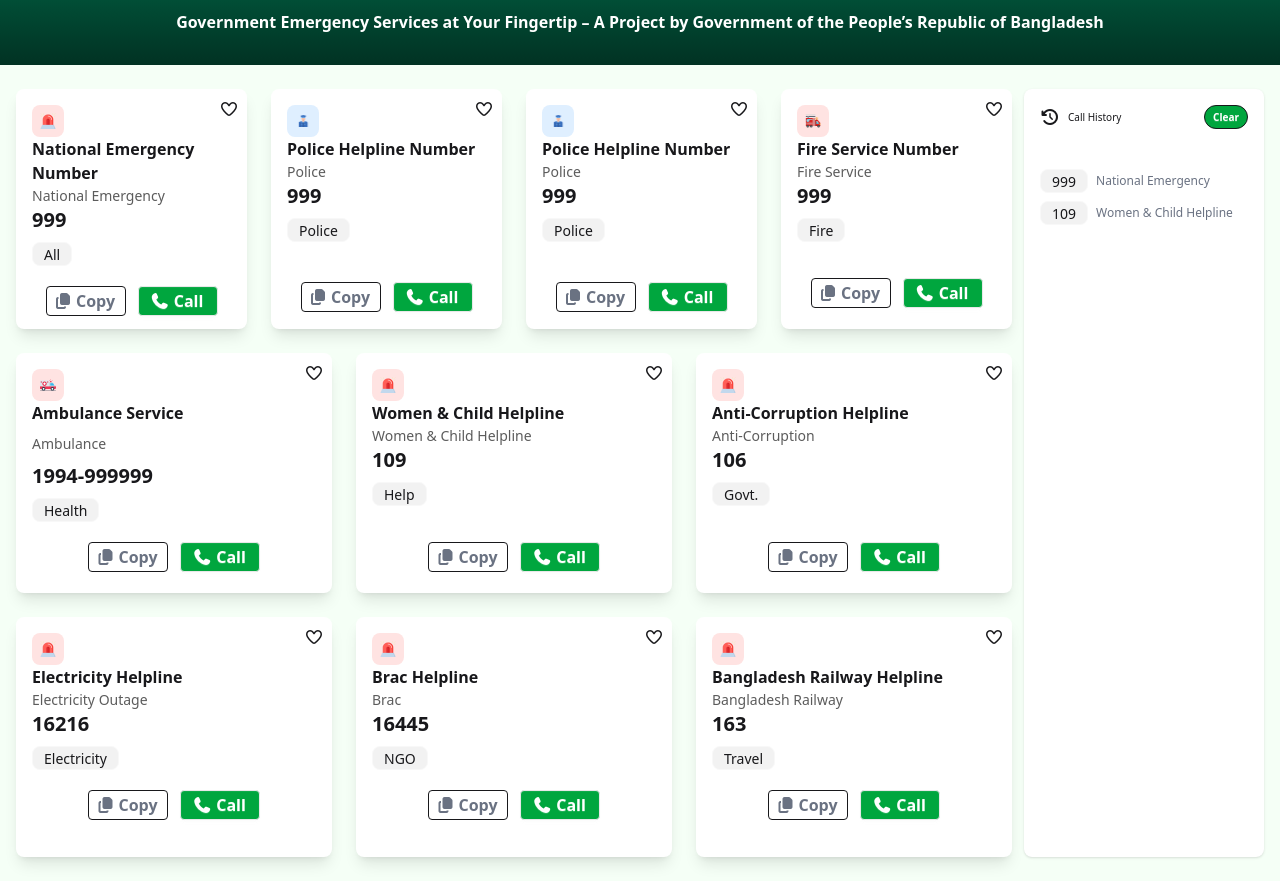
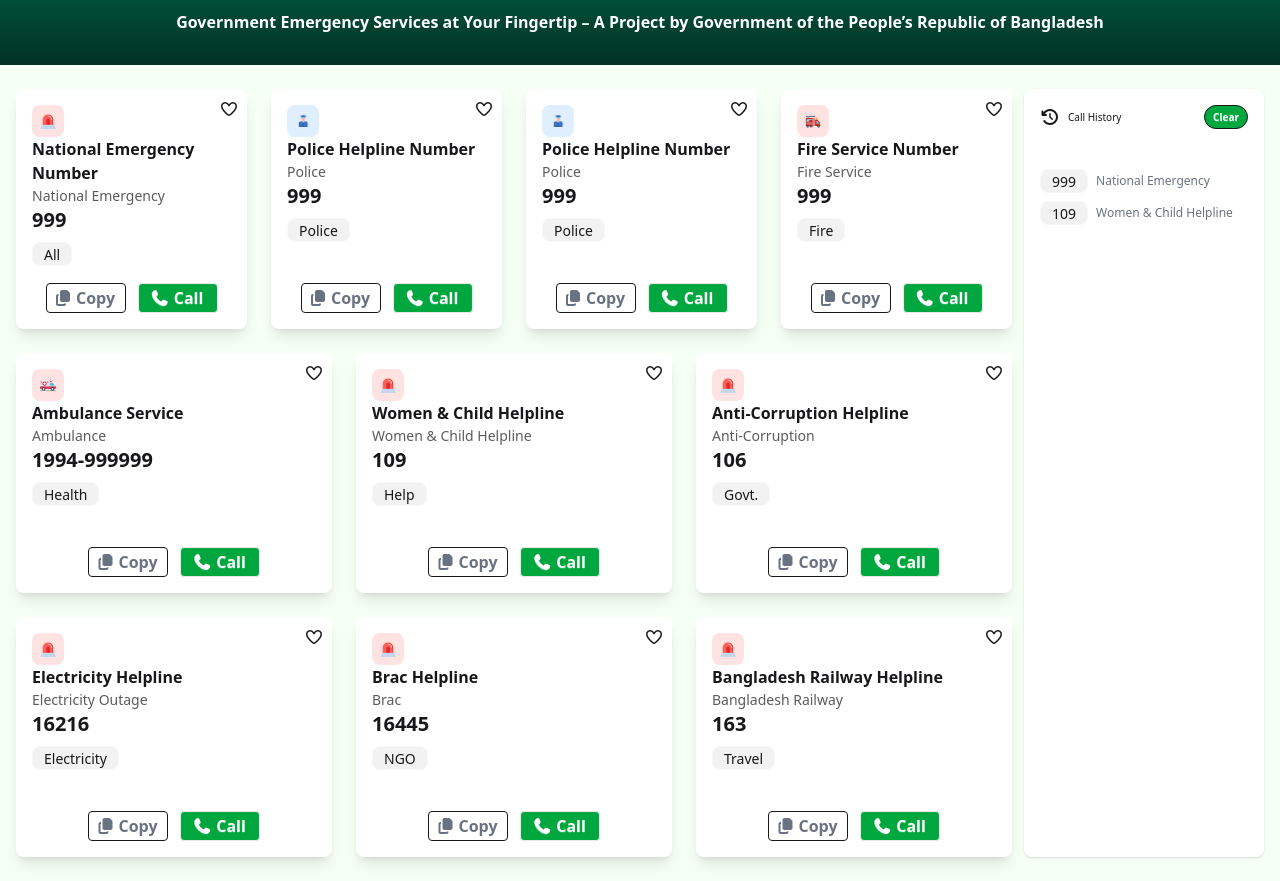
Before and after one commit to oniichan28/B12-A5-Emergency-Hotline, a plain HTML site: page index.html in a window 1280 px wide. Shown: the part 277-1158 px from the top of the page. Drawn offline with nearby package versions, Linux system fonts and the light colour scheme; a web font is replaced by a local one.

```diff
--- a/index.html
+++ b/index.html
@@ -4,9 +4,16 @@
     <meta charset="UTF-8">
     <meta name="viewport" content="width=device-width, initial-scale=1.0">
     <title>Emergency Service Directory</title>
+    <!-- Daisy UI CDN  -->
+
     <link href="https://cdn.jsdelivr.net/npm/daisyui@5" rel="stylesheet" type="text/css" />
+    <!-- Tailwind CSS CDN  -->
     <script src="https://cdn.jsdelivr.net/npm/@tailwindcss/browser@4"></script>
     <link rel="stylesheet" href="https://cdnjs.cloudflare.com/ajax/libs/font-awesome/7.0.0/css/all.min.css" integrity="sha512-DxV+EoADOkOygM4IR9yXP8Sb2qwgidEmeqAEmDKIOfPRQZOWbXCzLC6vjbZyy0vPisbH2SyW27+ddLVCN+OMzQ==" crossorigin="anonymous" referrerpolicy="no-referrer" />
+    <!-- Hind Madurai Font -->
+     <link rel="preconnect" href="https://fonts.googleapis.com">
+<link rel="preconnect" href="https://fonts.gstatic.com" crossorigin>
+<link href="https://fonts.googleapis.com/css2?family=Hind+Madurai:wght@300;400;500;600;700&display=swap" rel="stylesheet">
 </head>
 <body>
    <header>
@@ -39,153 +46,172 @@
 
 <main class="mx-auto px-2 md:px-4 py-4 md:py-6 grid grid-cols-1 md:grid-cols-5 gap-3 bg-[#F5FFF6]">
 
-  <div class="md:col-span-4 flex flex-col gap-4 md:gap-6">
-
-    <div class="grid grid-cols-1 sm:grid-cols-2 md:grid-cols-4 gap-4 md:gap-6">
+  <div class="md:col-span-4">
+    <div class="grid grid-cols-2 md:grid-cols-1 gap-4 md:gap-6">
+      <div class="grid grid-cols-1 md:grid-cols-4 gap-4 md:gap-6">
         <section>
-        <div class="h-[200px] md:h-[240px] card bg-white shadow-lg border-gray-500 p-3 md:p-4 relative">
+          <div class="h-[220px] md:h-[240px] card bg-white shadow-lg border-gray-500 p-3 md:p-4 relative flex flex-col">
             <button class="absolute top-2 right-2"><i class="fa-regular fa-heart"></i></button>
+            <div class="flex-grow">
               <img src="./assets/emergency.png" class="w-[28px] h-[28px] md:w-[32px] md:h-[32px] bg-[#FFE3E2] rounded-lg p-2" alt="">
               <h3 class="font-bold text-[14px] md:text-[16px]">National Emergency <br> Number</h3>
               <p class="text-[#5C5C5C] text-[12px] md:text-[14px]">National Emergency</p>
               <h2 class="font-bold text-lg md:text-xl">999</h2>
               <span class="badge bg-[#F2F2F2] mt-2">All</span>
-          <div class="flex justify-center gap-2 md:gap-3 mt-4 md:mt-5">
+            </div>
+            <div class="flex justify-center gap-2 md:gap-3">
               <button class="btn btn-outline w-[60px] md:w-[80px] h-[24px] md:h-[30px] text-gray-500 text-xs md:text-base"><i class="fa-solid fa-copy"></i> Copy</button>
               <button class="btn bg-[#00A63E] call-btn text-white w-[60px] md:w-[80px] h-[24px] md:h-[30px] text-xs md:text-base"><i class="fa-solid fa-phone"></i> Call</button>
             </div>
           </div>
         </section>
         <section>
-        <div class="h-[200px] md:h-[240px] card bg-white shadow-lg border-gray-500 p-3 md:p-4 relative">
+          <div class="h-[220px] md:h-[240px] card bg-white shadow-lg border-gray-500 p-3 md:p-4 relative flex flex-col">
             <button class="absolute top-2 right-2"><i class="fa-regular fa-heart"></i></button>
+            <div class="flex-grow">
               <img src="./assets/police.png" class="w-[28px] h-[28px] md:w-[32px] md:h-[32px] bg-[#DFEFFF] rounded-lg p-2" alt="">
               <h3 class="font-bold text-[14px] md:text-[16px]">Police Helpline Number</h3>
               <p class="text-[#5C5C5C] text-[12px] md:text-[14px]">Police</p>
               <h2 class="font-bold text-lg md:text-xl">999</h2>
               <span class="badge bg-[#F2F2F2] mt-2">Police</span>
-          <div class="flex justify-center gap-2 md:gap-3 mt-7 md:mt-10">
+            </div>
+            <div class="flex justify-center gap-2 md:gap-3">
               <button class="btn btn-outline w-[60px] md:w-[80px] h-[24px] md:h-[30px] text-gray-500 text-xs md:text-base"><i class="fa-solid fa-copy"></i> Copy</button>
               <button class="btn bg-[#00A63E] call-btn text-white w-[60px] md:w-[80px] h-[24px] md:h-[30px] text-xs md:text-base"><i class="fa-solid fa-phone"></i> Call</button>
             </div>
           </div>
         </section>
         <section>
-        <div class="h-[200px] md:h-[240px] card bg-white shadow-lg border-gray-500 p-3 md:p-4 relative">
+          <div class="h-[220px] md:h-[240px] card bg-white shadow-lg border-gray-500 p-3 md:p-4 relative flex flex-col">
             <button class="absolute top-2 right-2"><i class="fa-regular fa-heart"></i></button>
+            <div class="flex-grow">
               <img src="./assets/police.png" class="w-[28px] h-[28px] md:w-[32px] md:h-[32px] bg-[#DFEFFF] rounded-lg p-2" alt="">
               <h3 class="font-bold text-[14px] md:text-[16px]">Police Helpline Number</h3>
               <p class="text-[#5C5C5C] text-[12px] md:text-[14px]">Police</p>
               <h2 class="font-bold text-lg md:text-xl">999</h2>
               <span class="badge bg-[#F2F2F2] mt-2">Police</span>
-          <div class="flex justify-center gap-2 md:gap-3 mt-7 md:mt-10">
+            </div>
+            <div class="flex justify-center gap-2 md:gap-3">
               <button class="btn btn-outline w-[60px] md:w-[80px] h-[24px] md:h-[30px] text-gray-500 text-xs md:text-base"><i class="fa-solid fa-copy"></i> Copy</button>
               <button class="btn bg-[#00A63E] call-btn text-white w-[60px] md:w-[80px] h-[24px] md:h-[30px] text-xs md:text-base"><i class="fa-solid fa-phone"></i> Call</button>
             </div>
           </div>
         </section>
          <section>
-        <div class="h-[200px] md:h-[240px] card bg-white shadow-lg border-gray-500 p-3 md:p-4 relative">
+          <div class="h-[220px] md:h-[240px] card bg-white shadow-lg border-gray-500 p-3 md:p-4 relative flex flex-col">
             <button class="absolute top-2 right-2"><i class="fa-regular fa-heart"></i></button>
+            <div class="flex-grow">
               <img src="./assets/fire-service.png" class="w-[28px] h-[28px] md:w-[32px] md:h-[32px] bg-[#FFE3E2] rounded-lg p-2" alt="">
               <h3 class="font-bold text-[14px] md:text-[16px]">Fire Service Number</h3>
               <p class="text-[#5C5C5C] text-[12px] md:text-[14px]">Fire Service</p>
               <h2 class="font-bold text-lg md:text-xl">999</h2>
               <span class="badge bg-[#F2F2F2] mt-2">Fire</span>
-          <div class="flex justify-center gap-2 md:gap-3 mt-7 md:mt-9">
+            </div>
+            <div class="flex justify-center gap-2 md:gap-3">
               <button class="btn btn-outline w-[60px] md:w-[80px] h-[24px] md:h-[30px] text-gray-500 text-xs md:text-base"><i class="fa-solid fa-copy"></i> Copy</button>
               <button class="btn bg-[#00A63E] call-btn text-white w-[60px] md:w-[80px] h-[24px] md:h-[30px] text-xs md:text-base"><i class="fa-solid fa-phone"></i> Call</button>
             </div>
           </div>
         </section>
       </div>
-
-    <div class="grid grid-cols-1 sm:grid-cols-2 md:grid-cols-3 gap-4 md:gap-6">
+      <div class="grid grid-cols-1 md:grid-cols-3 gap-4 md:gap-6 col-span-2 md:col-span-1">
           <section>
-<div class="h-[200px] md:h-[240px] card bg-white shadow-lg border-gray-500 p-3 md:p-4 relative">
+            <div class="h-[220px] md:h-[240px] card bg-white shadow-lg border-gray-500 p-3 md:p-4 relative flex flex-col">
               <button class="absolute top-2 right-2"><i class="fa-regular fa-heart"></i></button>
+              <div class="flex-grow">
                 <img src="./assets/ambulance.png" class="w-[28px] h-[28px] md:w-[32px] md:h-[32px] bg-[#FFE3E2] bg-cover bg-center rounded-lg p-2" alt="">
-  <h3 class="font-bold text-[14px] md:text-[16px] mt2-">Ambulance Service</h3>
-  <p class="text-[#5C5C5C] text-[12px] md:text-[14px] mt-2">Ambulance</p>
-  <h2 class="font-bold text-lg md:text-xl mt-2">1994-999999</h2>
+                <h3 class="font-bold text-[14px] md:text-[16px]">Ambulance Service</h3>
+                <p class="text-[#5C5C5C] text-[12px] md:text-[14px]">Ambulance</p>
+                <h2 class="font-bold text-lg md:text-xl">1994-999999</h2>
                 <span class="badge bg-[#F2F2F2] mt-2">Health</span>
-  <div class="flex justify-center gap-2 md:gap-3 mt-4 md:mt-5">
+              </div>
+              <div class="flex justify-center gap-2 md:gap-3">
                     <button class="btn btn-outline w-[60px] md:w-[80px] h-[24px] md:h-[30px] text-gray-500 text-xs md:text-base"><i class="fa-solid fa-copy"></i> Copy</button>
                     <button class="btn bg-[#00A63E] call-btn text-white w-[60px] md:w-[80px] h-[24px] md:h-[30px] text-xs md:text-base"> <i class="fa-solid fa-phone"></i>Call</button>
                   </div>
             </div>
           </section>
           <section>
-<div class="h-[200px] md:h-[240px] card bg-white shadow-lg border-gray-500 p-3 md:p-4 relative">
+            <div class="h-[220px] md:h-[240px] card bg-white shadow-lg border-gray-500 p-3 md:p-4 relative flex flex-col">
               <button class="absolute top-2 right-2"><i class="fa-regular fa-heart"></i></button>
+              <div class="flex-grow">
                 <img src="./assets/emergency.png" class="w-[28px] h-[28px] md:w-[32px] md:h-[32px] bg-[#FFE3E2] bg-cover bg-center rounded-lg p-2" alt="">
                 <h3 class="font-bold text-[14px] md:text-[16px]">Women & Child Helpline</h3>
                 <p class="text-[#5C5C5C] text-[12px] md:text-[14px]">Women & Child Helpline</p>
                 <h2 class="font-bold text-lg md:text-xl">109</h2>
                 <span class="badge bg-[#F2F2F2] mt-2">Help</span>
-  <div class="flex justify-center gap-2 md:gap-3 mt-7 md:mt-9">
+              </div>
+              <div class="flex justify-center gap-2 md:gap-3">
                     <button class="btn btn-outline w-[60px] md:w-[80px] h-[24px] md:h-[30px] text-gray-500 text-xs md:text-base"><i class="fa-solid fa-copy"></i> Copy</button>
                     <button class="btn bg-[#00A63E] call-btn text-white w-[60px] md:w-[80px] h-[24px] md:h-[30px] text-xs md:text-base"> <i class="fa-solid fa-phone"></i>Call</button>
                   </div>
             </div>
           </section>
           <section>
-<div class="h-[200px] md:h-[240px] card bg-white shadow-lg border-gray-500 p-3 md:p-4 relative">
+            <div class="h-[220px] md:h-[240px] card bg-white shadow-lg border-gray-500 p-3 md:p-4 relative flex flex-col">
               <button class="absolute top-2 right-2"><i class="fa-regular fa-heart"></i></button>
+              <div class="flex-grow">
                 <img src="./assets/emergency.png" class="w-[28px] h-[28px] md:w-[32px] md:h-[32px] bg-[#FFE3E2] bg-cover bg-center rounded-lg p-2" alt="">
                 <h3 class="font-bold text-[14px] md:text-[16px]">Anti-Corruption Helpline</h3>
                 <p class="text-[#5C5C5C] text-[12px] md:text-[14px]">Anti-Corruption</p>
                 <h2 class="font-bold text-lg md:text-xl">106</h2>
                 <span class="badge bg-[#F2F2F2] mt-2">Govt.</span>
-  <div class="flex justify-center gap-2 md:gap-3 mt-7 md:mt-9">
+              </div>
+              <div class="flex justify-center gap-2 md:gap-3">
+                    <button class="btn btn-outline w-[60px] md:w-[80px] h-[24px] md:h-[30px] text-gray-500 text-xs md:text-base"><i class="fa-solid fa-copy"></i> Copy</button>
+                    <button class="btn bg-[#00A63E] call-btn text-white w-[60px] md:w-[80px] h-[24px] md:h-[30px] text-xs md:text-base"> <i class="fa-solid fa-phone"></i>Call</button>
+                  </div>
+            </div>
+          </section>
+          <section>
+            <div class="h-[220px] md:h-[240px] card bg-white shadow-lg border-gray-500 p-3 md:p-4 relative flex flex-col">
+              <button class="absolute top-2 right-2"><i class="fa-regular fa-heart"></i></button>
+              <div class="flex-grow">
+                <img src="./assets/emergency.png" class="w-[28px] h-[28px] md:w-[32px] md:h-[32px] bg-[#FFE3E2] bg-cover bg-center rounded-lg p-2" alt="">
+                <h3 class="font-bold text-[14px] md:text-[16px]">Electricity Helpline</h3>
+                <p class="text-[#5C5C5C] text-[12px] md:text-[14px]">Electricity Outage</p>
+                <h2 class="font-bold text-lg md:text-xl">16216</h2>
+                <span class="badge bg-[#F2F2F2] mt-2">Electricity</span>
+              </div>
+              <div class="flex justify-center gap-2 md:gap-3">
+                    <button class="btn btn-outline w-[60px] md:w-[80px] h-[24px] md:h-[30px] text-gray-500 text-xs md:text-base"><i class="fa-solid fa-copy"></i> Copy</button>
+                    <button class="btn bg-[#00A63E] call-btn text-white w-[60px] md:w-[80px] h-[24px] md:h-[30px] text-xs md:text-base"> <i class="fa-solid fa-phone"></i>Call</button>
+                  </div>
+            </div>
+          </section>
+          <section>
+            <div class="h-[220px] md:h-[240px] card bg-white shadow-lg border-gray-500 p-3 md:p-4 relative flex flex-col">
+              <button class="absolute top-2 right-2"><i class="fa-regular fa-heart"></i></button>
+              <div class="flex-grow">
+                <img src="./assets/emergency.png" class="w-[28px] h-[28px] md:w-[32px] md:h-[32px] bg-[#FFE3E2] bg-cover bg-center rounded-lg p-2" alt="">
+                <h3 class="font-bold text-[14px] md:text-[16px]">Brac Helpline</h3>
+                <p class="text-[#5C5C5C] text-[12px] md:text-[14px]">Brac</p>
+                <h2 class="font-bold text-lg md:text-xl">16445</h2>
+                <span class="badge bg-[#F2F2F2] mt-2">NGO</span>
+              </div>
+              <div class="flex justify-center gap-2 md:gap-3">
+                    <button class="btn btn-outline w-[60px] md:w-[80px] h-[24px] md:h-[30px] text-gray-500 text-xs md:text-base"><i class="fa-solid fa-copy"></i> Copy</button>
+                    <button class="btn bg-[#00A63E] call-btn text-white w-[60px] md:w-[80px] h-[24px] md:h-[30px] text-xs md:text-base"> <i class="fa-solid fa-phone"></i>Call</button>
+                  </div>
+            </div>
+          </section>
+          <section>
+            <div class="h-[220px] md:h-[240px] card bg-white shadow-lg border-gray-500 p-3 md:p-4 relative flex flex-col">
+              <button class="absolute top-2 right-2"><i class="fa-regular fa-heart"></i></button>
+              <div class="flex-grow">
+                <img src="./assets/emergency.png" class="w-[28px] h-[28px] md:w-[32px] md:h-[32px] bg-[#FFE3E2] bg-cover bg-center rounded-lg p-2" alt="">
+                <h3 class="font-bold text-[14px] md:text-[16px]">Bangladesh Railway Helpline </h3>
+                <p class="text-[#5C5C5C] text-[12px] md:text-[14px]">Bangladesh Railway</p>
+                <h2 class="font-bold text-lg md:text-xl">163</h2>
+                <span class="badge bg-[#F2F2F2] mt-2">Travel</span>
+              </div>
+              <div class="flex justify-center gap-2 md:gap-3">
                     <button class="btn btn-outline w-[60px] md:w-[80px] h-[24px] md:h-[30px] text-gray-500 text-xs md:text-base"><i class="fa-solid fa-copy"></i> Copy</button>
                     <button class="btn bg-[#00A63E] call-btn text-white w-[60px] md:w-[80px] h-[24px] md:h-[30px] text-xs md:text-base"> <i class="fa-solid fa-phone"></i>Call</button>
                   </div>
             </div>
           </section>
       </div>
-
-    <div class="grid grid-cols-1 sm:grid-cols-2 md:grid-cols-3 gap-4 md:gap-6">
-      <section>
-<div class="h-[200px] md:h-[240px] card bg-white shadow-lg border-gray-500 p-3 md:p-4 relative">
-  <button class="absolute top-2 right-2"><i class="fa-regular fa-heart"></i></button>
-  <img src="./assets/emergency.png" class="w-[28px] h-[28px] md:w-[32px] md:h-[32px] bg-[#FFE3E2] bg-cover bg-center rounded-lg p-2" alt="">
-  <h3 class="font-bold text-[14px] md:text-[16px]">Electricity Helpline</h3>
-  <p class="text-[#5C5C5C] text-[12px] md:text-[14px]">Electricity Outage</p>
-  <h2 class="font-bold text-lg md:text-xl">16216</h2>
-  <span class="badge bg-[#F2F2F2] mt-2">Electricity</span>
-  <div class="flex justify-center gap-2 md:gap-3 mt-4 md:mt-5">
-        <button class="btn btn-outline w-[60px] md:w-[80px] h-[24px] md:h-[30px] text-gray-500 text-xs md:text-base"><i class="fa-solid fa-copy"></i> Copy</button>
-        <button class="btn bg-[#00A63E] call-btn text-white w-[60px] md:w-[80px] h-[24px] md:h-[30px] text-xs md:text-base"> <i class="fa-solid fa-phone"></i>Call</button>
-      </div>
-</div>
-  </section> <section>
-<div class="h-[200px] md:h-[240px] card bg-white shadow-lg border-gray-500 p-3 md:p-4 relative">
-  <button class="absolute top-2 right-2"><i class="fa-regular fa-heart"></i></button>
-  <img src="./assets/emergency.png" class="w-[28px] h-[28px] md:w-[32px] md:h-[32px] bg-[#FFE3E2] bg-cover bg-center rounded-lg p-2" alt="">
-  <h3 class="font-bold text-[14px] md:text-[16px]">Brac Helpline</h3>
-  <p class="text-[#5C5C5C] text-[12px] md:text-[14px]">Brac</p>
-  <h2 class="font-bold text-lg md:text-xl">16445</h2>
-  <span class="badge bg-[#F2F2F2] mt-2">NGO</span>
-  <div class="flex justify-center gap-2 md:gap-3 mt-4 md:mt-5">
-        <button class="btn btn-outline w-[60px] md:w-[80px] h-[24px] md:h-[30px] text-gray-500 text-xs md:text-base"><i class="fa-solid fa-copy"></i> Copy</button>
-        <button class="btn bg-[#00A63E] call-btn text-white w-[60px] md:w-[80px] h-[24px] md:h-[30px] text-xs md:text-base"> <i class="fa-solid fa-phone"></i>Call</button>
-      </div>
-</div>
-  </section> <section>
-<div class="h-[200px] md:h-[240px] card bg-white shadow-lg border-gray-500 p-3 md:p-4 relative">
-  <button class="absolute top-2 right-2"><i class="fa-regular fa-heart"></i></button>
-  <img src="./assets/emergency.png" class="w-[28px] h-[28px] md:w-[32px] md:h-[32px] bg-[#FFE3E2] bg-cover bg-center rounded-lg p-2" alt="">
-  <h3 class="font-bold text-[14px] md:text-[16px]">Bangladesh Railway Helpline </h3>
-  <p class="text-[#5C5C5C] text-[12px] md:text-[14px]">Bangladesh Railway</p>
-  <h2 class="font-bold text-lg md:text-xl">163</h2>
-  <span class="badge bg-[#F2F2F2] mt-2">Travel</span>
-  <div class="flex justify-center gap-2 md:gap-3 mt-4 md:mt-5">
-        <button class="btn btn-outline w-[60px] md:w-[80px] h-[24px] md:h-[30px] text-gray-500 text-xs md:text-base"><i class="fa-solid fa-copy"></i> Copy</button>
-        <button class="btn bg-[#00A63E] call-btn text-white w-[60px] md:w-[80px] h-[24px] md:h-[30px] text-xs md:text-base"> <i class="fa-solid fa-phone"></i>Call</button>
-      </div>
-</div>
-  </section>
     </div>
   </div>
 
--- /dev/null
+++ b/style.css
@@ -0,0 +1,5 @@
+.hind-madurai-bold {
+  font-family: "Hind Madurai", sans-serif;
+  font-weight: 700;
+  font-style: normal;
+}
```
Lines whose indentation alone changed are shown as unchanged.
